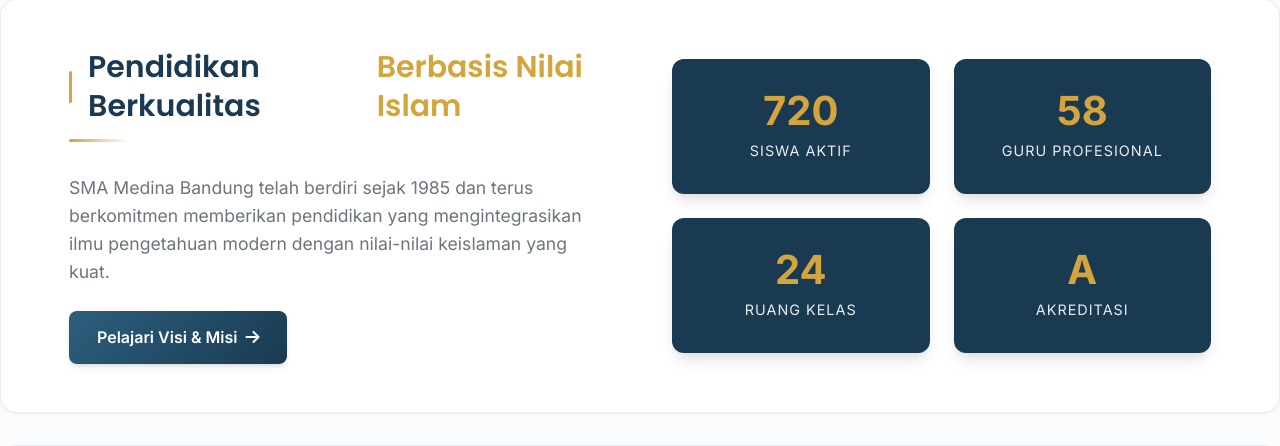
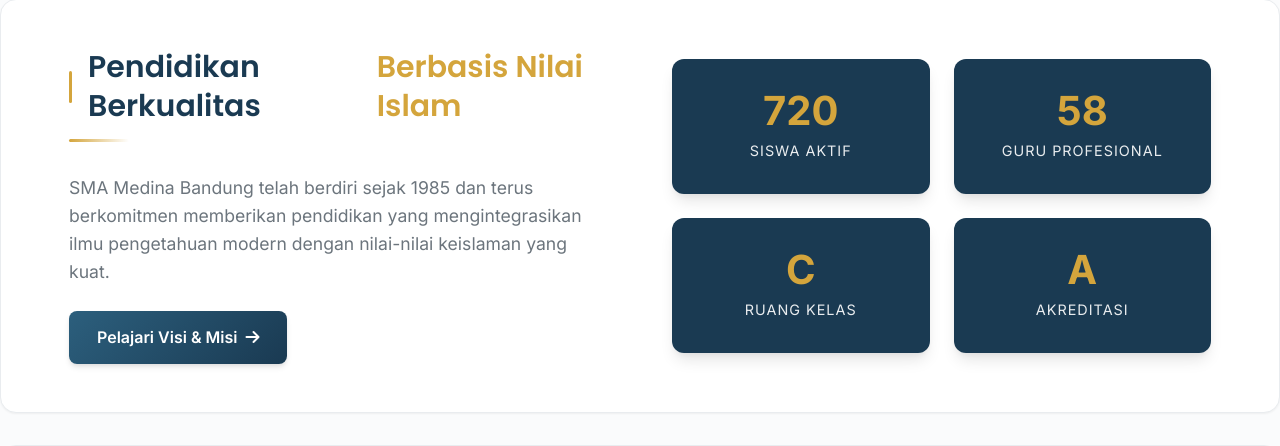
Before and after one commit to madlanh/medinaProject, a Flask app: page / in a window 1280 px wide. Shown: the part 809-1255 px from the top of the page. Run offline with Flask 3, Linux system fonts and the light colour scheme.

Commit message:
Update index.html

```diff
--- a/templates/index.html
+++ b/templates/index.html
@@ -69,7 +69,7 @@
                     <div class="stat-label">Guru Profesional</div>
                 </div>
                 <div class="stat-item">
-                    <div class="stat-number">{{ sekolah_info.jumlah_kelas if sekolah_info else '24' }}</div>
+                    <div class="stat-number">{{ sekolah_info.akreditasi if sekolah_info and sekolah_info.akreditasi else 'C' }}</div>
                     <div class="stat-label">Ruang Kelas</div>
                 </div>
                 <div class="stat-item">
```
